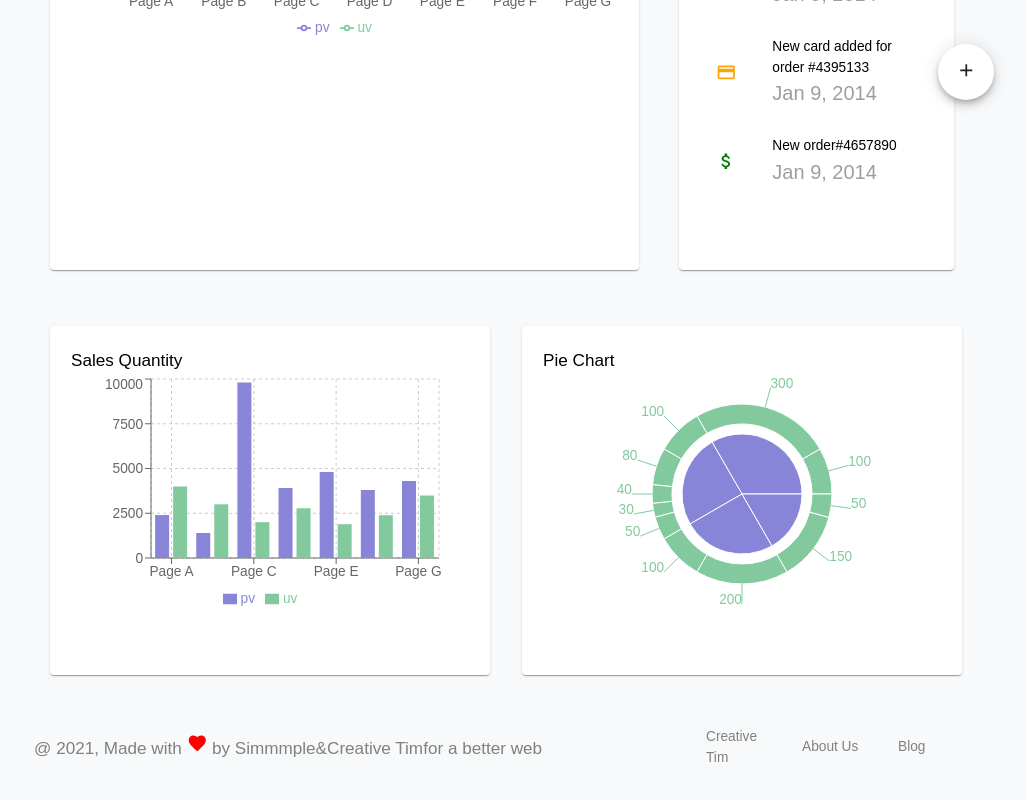
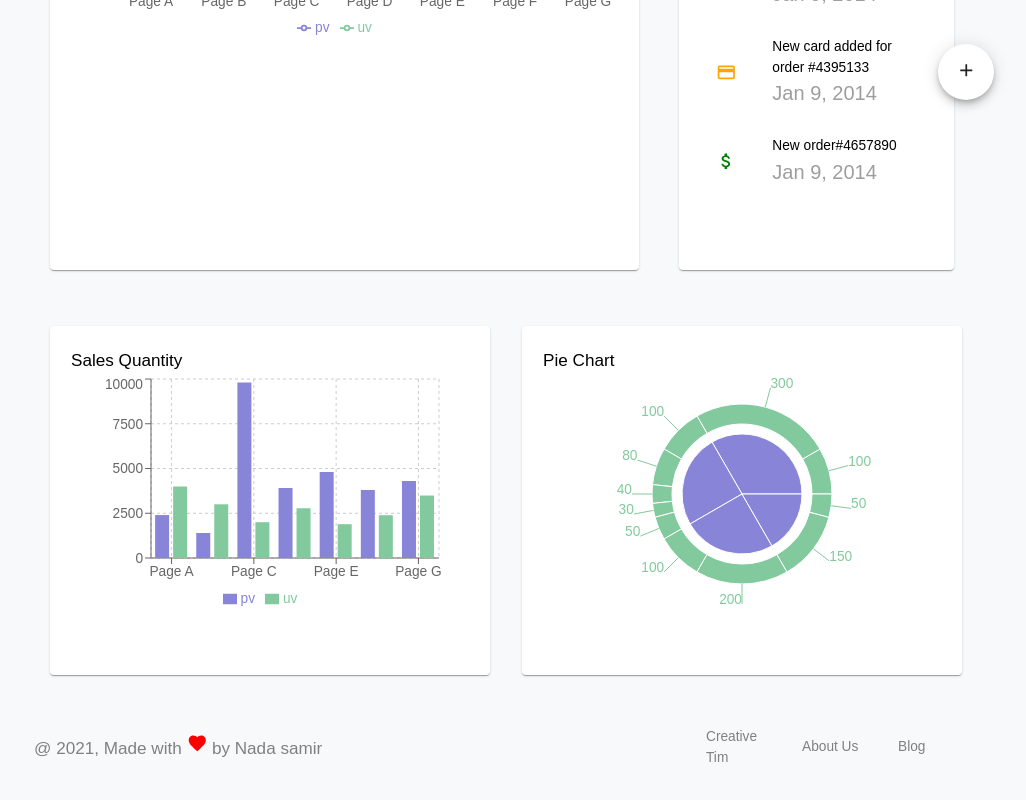
Before and after one commit to Nada-orban/newdashboard2, a Next.js app: page / in a window 1280 px wide. Shown: the part 668-1468 px from the top of the page, without its empty margins (254-1280 px from the left). Built offline with nearby package versions, Linux system fonts and the light colour scheme.

Commit message:
save with footer edit

```diff
--- a/Components/Footer.js
+++ b/Components/Footer.js
@@ -17,7 +17,7 @@ function Footer() {
             <Grid item xs={12} md={8}>
 
                 <Typography variant="h6" >
-                    @ 2021, Made with < FavoriteIcon sx={{ color: "red" }} />  by Simmmple&Creative Timfor a better web
+                    @ 2021, Made with < FavoriteIcon sx={{ color: "red" }} />  by Nada samir
                 </Typography>
 
             </Grid>
```
